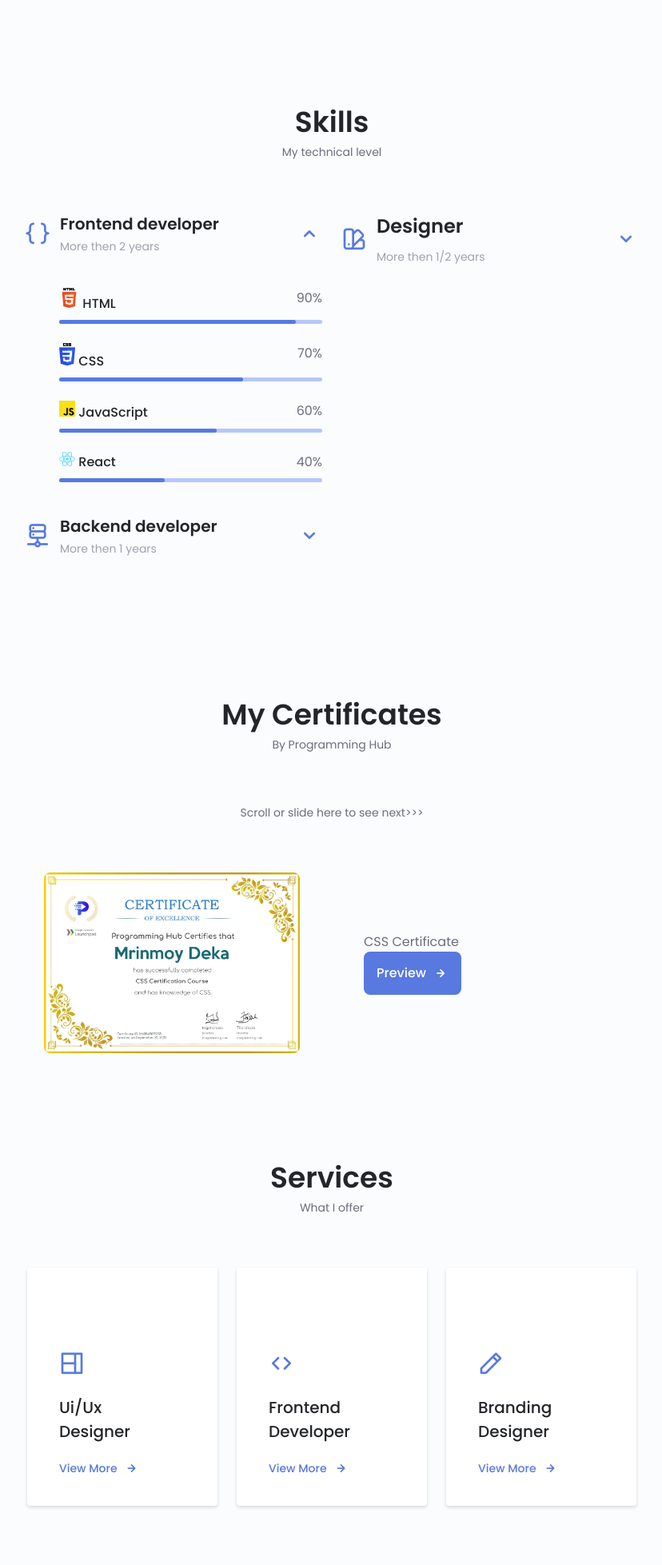
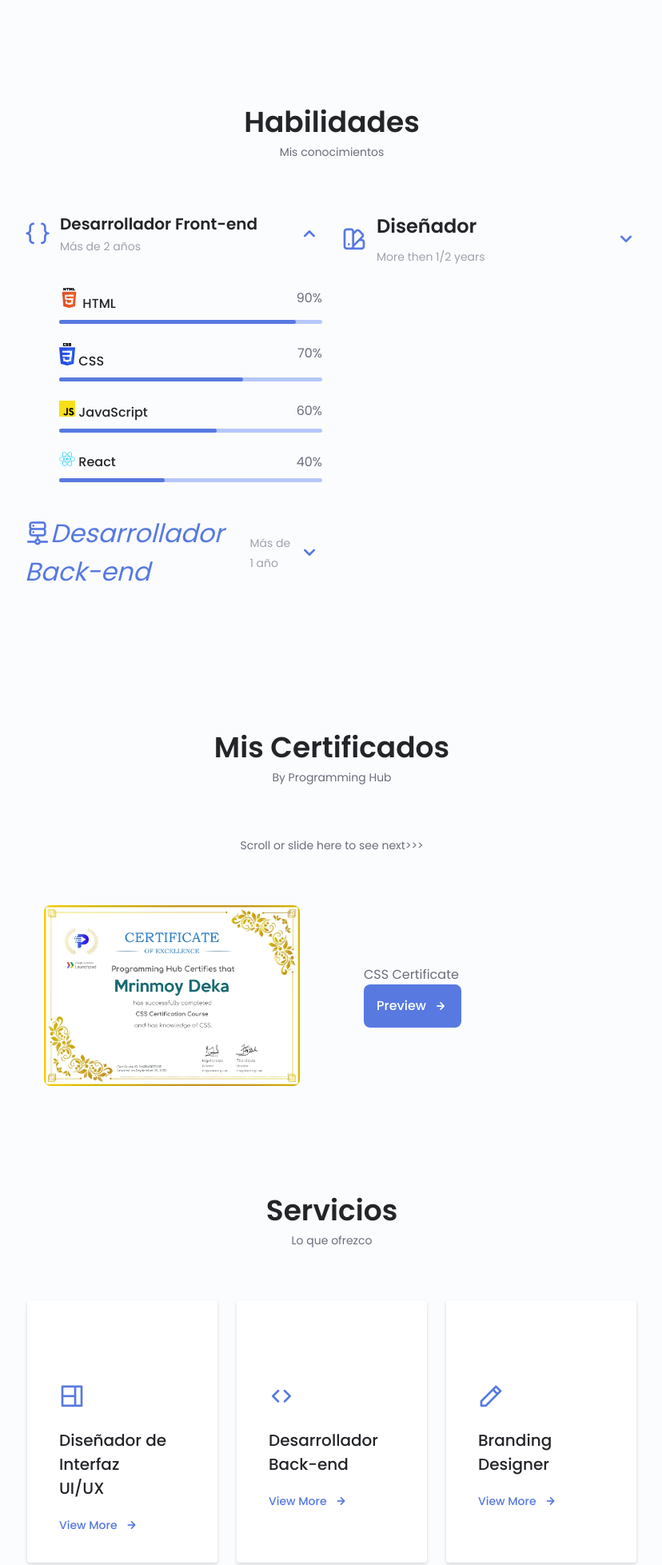
Before and after one commit to gian-01/portafolio, a plain HTML site: page index.html in a window 1280 px wide. Shown: the part 1331-3288 px from the top of the page at 80% size, without its empty margins (225-1053 px from the left). Drawn offline with nearby package versions, Linux system fonts and the light colour scheme.

Commit message:
Update index.html

```diff
--- a/index.html
+++ b/index.html
@@ -92,11 +92,11 @@
             <div data-aos="fade-left" class="home__container container grid">
                 <div class="home__content grid">
                     <div class="home__social">
-                        <a href="https://www.instagram.com/invites/contact/?i=1nzdie95dni4q&utm_content=p6o72vi"
+                        <a href="https://www.instagram.com/roldan01ostos?igsh=MWF1cm5nN2dvZ2IxYQ=="
                             target="_blank" class="home__social-icon">
                             <i class="uil uil-instagram"></i>
                         </a>
-                        <a href="https://github.com/MRINMOY662" target="_blank" class="home__social-icon">
+                        <a href="https://github.com/gian-01" target="_blank" class="home__social-icon">
                             <i class="uil uil-github-alt"></i>
                         </a>
                         <a href="https://twitter.com/mrinmoy91013697" target="_blank" class="home__social-icon">
@@ -192,8 +192,8 @@
 
         <!--==================== SKILLS ====================-->
         <section class="skills section" id="skills">
-            <h2 class="section__title">Skills</h2>
-            <span class="section__subtitle">My technical level</span>
+            <h2 class="section__title">Habilidades</h2>
+            <span class="section__subtitle">Mis conocimientos</span>
 
             <div data-aos="fade-up" class="skills__container container grid">
                 <div>
@@ -203,8 +203,8 @@
                             <i class="uil uil-brackets-curly skills__icon"></i>
 
                             <div>
-                                <h1 class="skills__title">Frontend developer</h1>
-                                <span class="skills__subtitle">More then 2 years</span>
+                                <h1 class="skills__title">Desarrollador Front-end</h1>
+                                <span class="skills__subtitle">Más de 2 años</span>
                             </div>
 
                             <i class="uil uil-angle-down skills__arrow"></i>
@@ -258,11 +258,11 @@
                     <!--==================== SKILL 2 ====================-->
                     <div class="skills__content skills__close">
                         <div class="skills__header">
-                            <i class="uil uil-server-network skills__icon"></i>
+                            <i class="uil uil-server-network skills__icon">Desarrollador Back-end</i>
 
                             <div>
-                                <h1 class="skills__title">Backend developer</h1>
-                                <span class="skills__subtitle">More then 1 years</span>
+                                <h1 class="skills__title"></h1>
+                                <span class="skills__subtitle">Más de 1 año</span>
                             </div>
 
                             <i class="uil uil-angle-down skills__arrow"></i>
@@ -321,7 +321,7 @@
                             <i class="uil uil-swatchbook skills__icon"></i>
 
                             <div>
-                                <h1 class="skills__titles">Designer</h1>
+                                <h1 class="skills__titles">Diseñador</h1>
                                 <span class="skills__subtitle">More then 1/2 years</span>
                             </div>
 
@@ -372,7 +372,7 @@
 
         <!--==================== Certificates ====================-->
         <section class="certificate section">
-            <h2 class="section__title">My Certificates</h2>
+            <h2 class="section__title">Mis Certificados</h2>
             <span class="section__subtitle">By Programming Hub</span>
             <span class="section__subtitle">Scroll or slide here to see next>>></span>
 
@@ -409,15 +409,15 @@
 
         <!--==================== SERVICES ====================-->
         <section class="services section" id="services">
-            <h2 class="section__title">Services</h2>
-            <span class="section__subtitle">What I offer</span>
+            <h2 class="section__title">Servicios</h2>
+            <span class="section__subtitle">Lo que ofrezco</span>
 
             <div data-aos="fade-right" class="services__container container grid">
                 <!--==================== SERVICES 1 ====================-->
                 <div class="services__content">
                     <div>
                         <i class="uil uil-web-grid services__icon"></i>
-                        <h3 class="services__title">Ui/Ux <br> Designer</h3>
+                        <h3 class="services__title">Diseñador de Interfaz <br> UI/UX</h3>
                     </div>
 
                     <span class="button button--flex button--small button--link services__button">
@@ -456,7 +456,7 @@
                 <div class="services__content">
                     <div>
                         <i class="uil uil-arrow services__icon"></i>
-                        <h3 class="services__title">Frontend <br> Developer</h3>
+                        <h3 class="services__title">Desarrollador<br> Back-end</h3>
                     </div>
 
                     <span class="button button--flex button--small button--link services__button">
@@ -783,7 +783,7 @@
                     </a>
                 </div>
             </div>
-            <p class="footer__copy">&copy; 2024 Gian Carlos Roldan Ostos | Todos los derechos reservados.</p>
+            <p class="footer__copy">&copy; 2024 Gian Carlos | Todos los derechos reservados.</p>
         </div>
     </footer>
 
```
